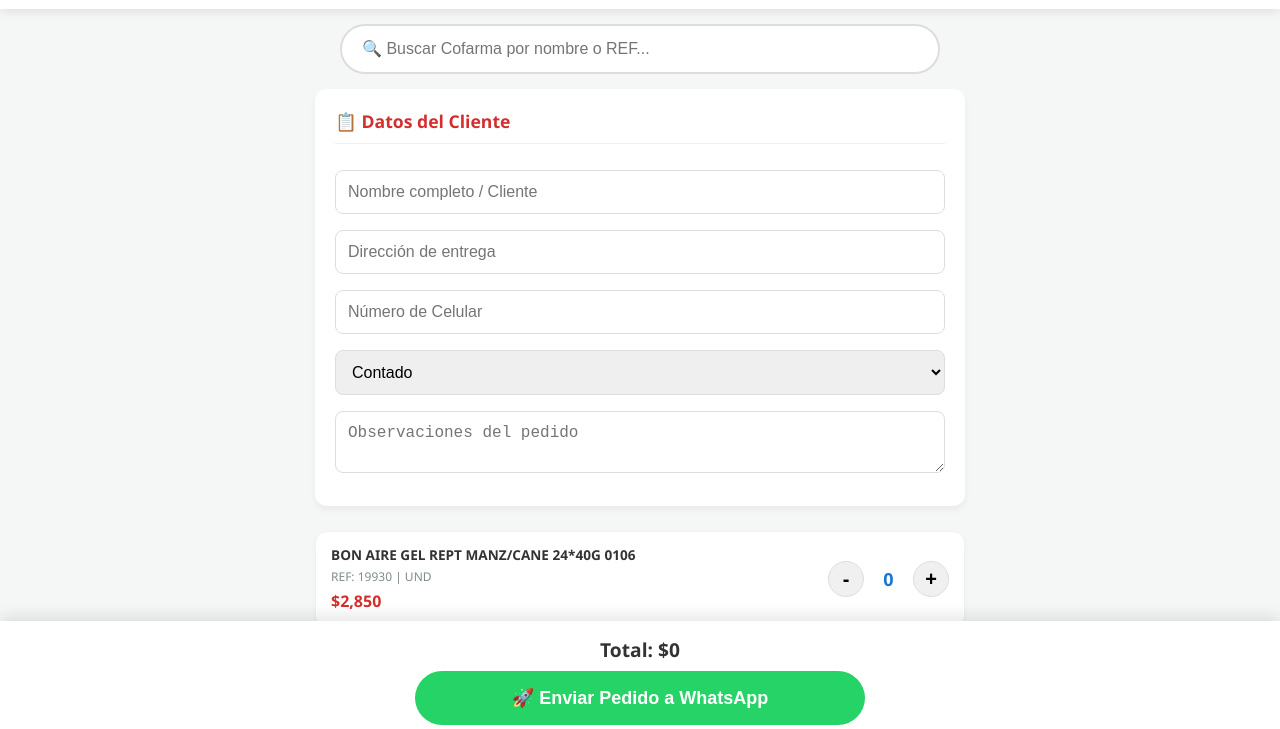
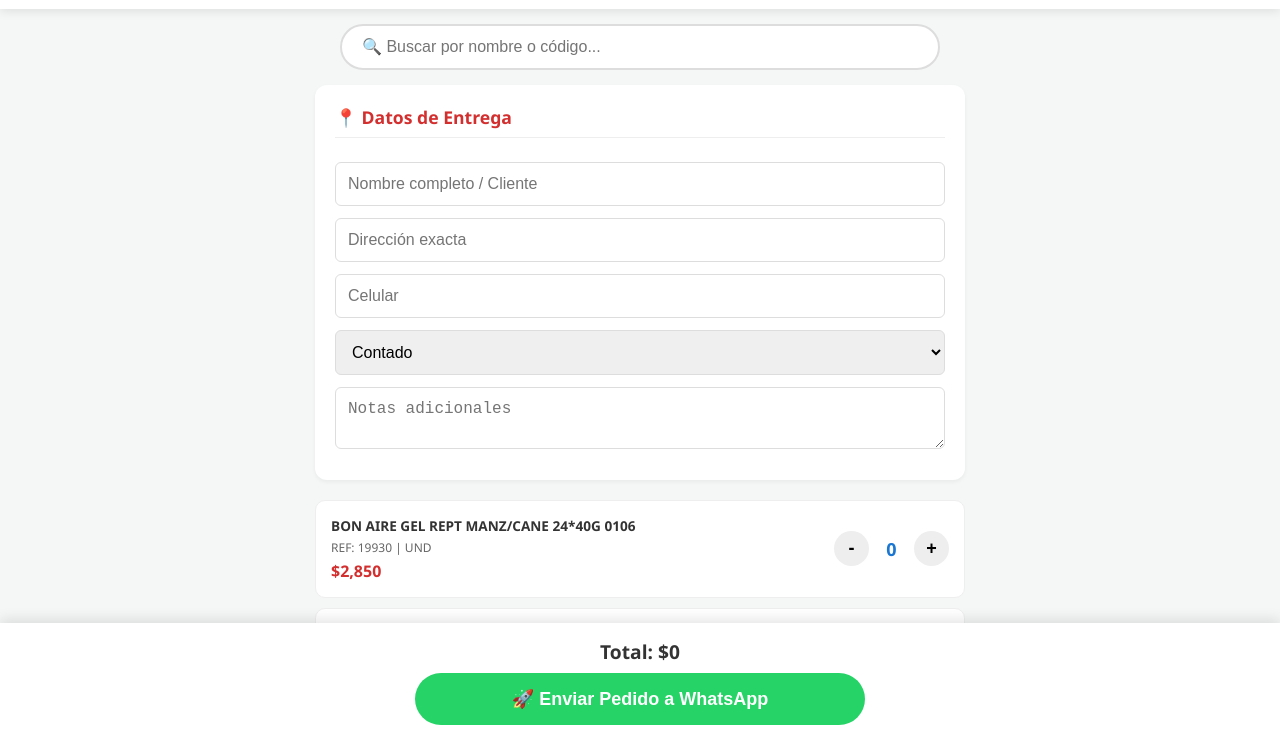
Before and after one commit to haroldco45/distrilecocaucasia, a plain HTML site: page index.html in a window 1280 px wide. Shown: the part 60-789 px from the top of the page. Drawn offline with Linux system fonts and the light colour scheme.

Commit message:
Update index.html

```diff
--- a/index.html
+++ b/index.html
@@ -3,31 +3,31 @@
 <head>
     <meta charset="UTF-8">
     <meta name="viewport" content="width=device-width, initial-scale=1.0">
-    <title>Pedidos Línea Cofarma - Distrileco</title>
+    <title>Pedidos Cofarma - Distrileco</title>
     <style>
         :root { --primary: #d32f2f; --secondary: #1976d2; --bg: #f4f7f6; --success: #25d366; }
-        body { font-family: 'Segoe UI', system-ui, sans-serif; margin: 0; background: var(--bg); padding-bottom: 140px; }
+        body { font-family: 'Segoe UI', sans-serif; margin: 0; background: var(--bg); padding-bottom: 140px; }
         header { background: white; padding: 12px 20px; box-shadow: 0 2px 10px rgba(0,0,0,0.1); position: sticky; top: 0; z-index: 1000; }
         .logo-header { display: flex; justify-content: space-between; align-items: center; max-width: 800px; margin: 0 auto; }
         .logo-header img { height: 45px; object-fit: contain; }
         .search-container { padding: 15px; max-width: 600px; margin: auto; }
-        #buscador { width: 100%; padding: 14px 20px; border: 2px solid #ddd; border-radius: 30px; font-size: 16px; outline: none; box-sizing: border-box; }
+        #buscador { width: 100%; padding: 12px 20px; border: 2px solid #ddd; border-radius: 25px; font-size: 16px; box-sizing: border-box; outline: none; }
         .container { padding: 0 15px; max-width: 650px; margin: auto; }
-        .client-form { background: white; padding: 20px; border-radius: 12px; margin-bottom: 25px; box-shadow: 0 4px 6px rgba(0,0,0,0.05); }
-        .client-form h3 { margin-top:0; color: var(--primary); font-size: 1.1rem; border-bottom: 1px solid #f0f0f0; padding-bottom: 10px; }
-        .client-form input, .client-form select, .client-form textarea { width: 100%; padding: 12px; margin: 8px 0; border: 1px solid #ddd; border-radius: 8px; box-sizing: border-box; font-size: 16px; }
-        .product-card { background: white; padding: 15px; margin-bottom: 10px; border-radius: 12px; display: flex; justify-content: space-between; align-items: center; border: 1px solid #f0f0f0; box-shadow: 0 2px 4px rgba(0,0,0,0.03); }
-        .product-info h4 { margin: 0; font-size: 0.85rem; color: #333; text-transform: uppercase; line-height: 1.2; }
-        .product-info small { color: #7f8c8d; font-size: 0.75rem; margin-top: 5px; display: block; }
-        .product-info .price { color: var(--primary); font-weight: bold; font-size: 1rem; margin-top: 5px; display: block; }
-        .qty-control { display: flex; align-items: center; gap: 12px; }
-        .btn-qty { background: #f0f0f0; border: 1px solid #ddd; width: 36px; height: 36px; border-radius: 50%; font-weight: bold; cursor: pointer; font-size: 20px; }
+        .client-form { background: white; padding: 20px; border-radius: 12px; margin-bottom: 20px; box-shadow: 0 2px 4px rgba(0,0,0,0.05); }
+        .client-form h3 { margin-top:0; color: var(--primary); font-size: 1.1rem; border-bottom: 1px solid #eee; padding-bottom: 8px; }
+        .client-form input, .client-form select, .client-form textarea { width: 100%; padding: 12px; margin: 6px 0; border: 1px solid #ddd; border-radius: 6px; box-sizing: border-box; font-size: 16px; }
+        .product-card { background: white; padding: 15px; margin-bottom: 10px; border-radius: 10px; display: flex; justify-content: space-between; align-items: center; border: 1px solid #eee; }
+        .product-info h4 { margin: 0; font-size: 0.85rem; color: #333; text-transform: uppercase; }
+        .product-info small { color: #666; font-size: 0.75rem; display: block; margin-top: 4px; }
+        .product-info .price { color: var(--primary); font-weight: bold; font-size: 1rem; margin-top: 4px; display: block; }
+        .qty-control { display: flex; align-items: center; gap: 10px; }
+        .btn-qty { background: #eee; border: none; width: 35px; height: 35px; border-radius: 50%; font-weight: bold; cursor: pointer; font-size: 18px; }
         .qty-val { font-weight: bold; min-width: 25px; text-align: center; font-size: 18px; color: var(--secondary); }
-        .footer-action { position: fixed; bottom: 0; width: 100%; background: white; padding: 15px 0; box-shadow: 0 -5px 15px rgba(0,0,0,0.1); text-align: center; }
-        .total-box { margin-bottom: 8px; font-weight: 800; font-size: 1.2rem; color: #333; }
-        .btn-send { background: var(--success); color: white; border: none; padding: 16px; border-radius: 35px; font-weight: bold; width: 90%; max-width: 450px; cursor: pointer; font-size: 18px; }
-        .distrileco-footer { background: #f8f9fa; padding: 20px; border-radius: 12px; font-size: 0.85rem; color: #495057; margin-top: 20px; text-align: center; }
-        .branding { font-size: 0.75rem; color: #aaa; text-align: center; margin: 15px 0; }
+        .footer-action { position: fixed; bottom: 0; width: 100%; background: white; padding: 15px 0; box-shadow: 0 -4px 12px rgba(0,0,0,0.1); text-align: center; }
+        .total-banner { margin-bottom: 8px; font-weight: bold; font-size: 1.2rem; color: #333; }
+        .btn-send { background: var(--success); color: white; border: none; padding: 15px; border-radius: 30px; font-weight: bold; width: 90%; max-width: 450px; cursor: pointer; font-size: 18px; }
+        .distrileco-footer { background: #eee; padding: 15px; border-radius: 8px; font-size: 0.8rem; color: #555; margin-top: 20px; text-align: center; }
+        .branding { font-size: 0.7rem; color: #999; text-align: center; margin: 15px 0; }
     </style>
 </head>
 <body>
@@ -40,28 +40,28 @@
 </header>
 
 <div class="search-container">
-    <input type="text" id="buscador" placeholder="🔍 Buscar Cofarma por nombre o REF..." onkeyup="filtrar()">
+    <input type="text" id="buscador" placeholder="🔍 Buscar por nombre o código..." onkeyup="filtrar()">
 </div>
 
 <div class="container">
     <div class="client-form">
-        <h3>📋 Datos del Cliente</h3>
+        <h3>📍 Datos de Entrega</h3>
         <input type="text" id="nombre" placeholder="Nombre completo / Cliente">
-        <input type="text" id="direccion" placeholder="Dirección de entrega">
-        <input type="tel" id="celular" placeholder="Número de Celular">
+        <input type="text" id="direccion" placeholder="Dirección exacta">
+        <input type="tel" id="celular" placeholder="Celular">
         <select id="forma_pago">
             <option value="Contado">Contado</option>
             <option value="Transferencia">Transferencia</option>
             <option value="Crédito">Crédito</option>
         </select>
-        <textarea id="observacion" rows="2" placeholder="Observaciones del pedido"></textarea>
+        <textarea id="observacion" rows="2" placeholder="Notas adicionales"></textarea>
     </div>
 
     <div id="lista-productos"></div>
 
     <div class="distrileco-footer">
         <strong>DISTRILECO S.A.</strong><br>
-        📍 Carrera 2 diagonal 25 No 2-25, Caucasia Antioquia<br>
+        Carrera 2 diagonal 25 No 2-25, Caucasia Antioquia<br>
         Celular/WhatsApp: 311 770 0431
     </div>
 
@@ -72,14 +72,13 @@
 </div>
 
 <div class="footer-action">
-    <div class="total-box" id="gran-total">Total: $0</div>
+    <div class="total-banner" id="gran-total">Total: $0</div>
     <button class="btn-send" onclick="enviarPedido()">🚀 Enviar Pedido a WhatsApp</button>
 </div>
 
 <script>
     const WHATSAPP_DESTINO = "573117700431";
 
-    // --- LISTA OFICIAL EXTRAÍDA DE pcofarma.xls (94 ÍTEMS) ---
     const productos = [
         {"codigo": "19930", "med": "UND", "nombre": "BON AIRE GEL REPT MANZ/CANE 24*40G 0106", "valor": 2850},
         {"codigo": "19910", "med": "UND", "nombre": "TERGO GLOP INODORO 24*2*48G CITRU 010201", "valor": 8700},
@@ -96,8 +95,8 @@
         {"codigo": "18693", "med": "UND", "nombre": "BON AIRE GEL REPT MORA SILVE 24*40G 0105", "valor": 2920},
         {"codigo": "18532", "med": "UND", "nombre": "BON AIRE GEL MORA CANASTA 12*40GR 0206", "valor": 4770},
         {"codigo": "18278", "med": "UND", "nombre": "RAYOL LIQ PISTOLA MATATODO 12*460ML 0101", "valor": 9050},
-        {"codigo": "18221", "med": "UND", "nombre": "BON AIRE ELECT OIL VAINILLA;AMBAR 12*25 0107", "valor": 12580},
-        {"codigo": "18169", "med": "UND", "nombre": "BON AIRE ELECT RPT MANDARINA;TORON 12*25 0207", "valor": 8850},
+        {"codigo": "18221", "med": "UND", "nombre": "BON AIRE ELECT OIL VAINILLA AMBAR 12*25 0107", "valor": 12580},
+        {"codigo": "18169", "med": "UND", "nombre": "BON AIRE ELECT RPT MANDARINA TORON 12*25 0207", "valor": 8850},
         {"codigo": "17918", "med": "UND", "nombre": "SPRAY DESINFECT COOL WATE DEOX 12*400", "valor": 10320},
         {"codigo": "17917", "med": "UND", "nombre": "BON SPRAY VAINILLA Y AMBAR 12*400ML", "valor": 8290},
         {"codigo": "17869", "med": "UND", "nombre": "BON SPRAY FRUTAS DEL CARIBE 12*400 30116", "valor": 8290},
@@ -160,26 +159,26 @@
         {"codigo": "15048", "med": "UND", "nombre": "PINOLINA CANELA 24*150ML 0101", "valor": 1550},
         {"codigo": "15047", "med": "UND", "nombre": "PINOLINA BAMBU 24*150ML 0102", "valor": 1550},
         {"codigo": "15046", "med": "UND", "nombre": "PINOLINA BABY FRESH 24*150ML 0111", "valor": 1550},
-        {"codigo": "15045", "med": "UND", "nombre": "BON VARITAS VAINILLA 12*80ML 0103", "valor": 12900},
-        {"codigo": "15044", "med": "UND", "nombre": "BON VARITAS POMELO 12*80ML 0102", "valor": 12900},
-        {"codigo": "15043", "med": "UND", "nombre": "BON VARITAS MANZANA CANELA 12*80ML 0101", "valor": 12900},
+        {"codigo": "15045", "med": "UND", "nombre": "BON VARITAS VAINILLA 12*80ML 20115", "valor": 12900},
+        {"codigo": "15044", "med": "UND", "nombre": "BON VARITAS POMELO 12*80ML 20114", "valor": 12900},
+        {"codigo": "15043", "med": "UND", "nombre": "BON VARITAS MANZANA CANELA 12*80ML 20113", "valor": 12900},
+        {"codigo": "15042", "med": "UND", "nombre": "BON VARITA LAVA-PRO-MANZANI 12*80ML 0112", "valor": 12900},
+        {"codigo": "15041", "med": "UND", "nombre": "BON VARITAS FRUTOS ROJOS 12*80ML 0110", "valor": 12900},
+        {"codigo": "15038", "med": "UND", "nombre": "BON VARITAS BAMBU 12*80ML 0107", "valor": 12900},
+        {"codigo": "15037", "med": "UND", "nombre": "BON VARITAS ARMO FLORAL 12*80ML 0106", "valor": 12900},
+        {"codigo": "15036", "med": "UND", "nombre": "BON VARITAS VAINILLA 12*40ML 10103", "valor": 7470},
+        {"codigo": "15035", "med": "UND", "nombre": "BON VARITAS MANZA/CANELA 12*40ML 10102", "valor": 7470},
+        {"codigo": "15034", "med": "UND", "nombre": "BON VARITAS FRUTO ROJO 12*40ML 10101", "valor": 7470},
+        {"codigo": "15030", "med": "UND", "nombre": "BON SPRAY FRUTOS ROJOS 12*400ML 0111", "valor": 8290},
         {"codigo": "15021", "med": "UND", "nombre": "BON SPRAY BRISA TROPICAL 12*250 0101", "valor": 5340},
         {"codigo": "15020", "med": "UND", "nombre": "BON GEL CANASTA MANZANA 12*40G 0205", "valor": 4770},
         {"codigo": "15017", "med": "UND", "nombre": "BON GEL CONO MANZANA 12*170G 0101", "valor": 5650},
-        {"codigo": "15006", "med": "UND", "nombre": "BON GEL RPT MANZ/CANE 24*40G BONIF", "valor": 1},
-        {"codigo": "15005", "med": "UND", "nombre": "BON GEL REPT MANZANA 24*40G 0101", "valor": 2850},
-        {"codigo": "11649", "med": "UND", "nombre": "DESMANCHADOR ALASKA 1*20LT 0101", "valor": 105500},
-        {"codigo": "11648", "med": "UND", "nombre": "ALMIDON ALASKA 1*20LT 0101", "valor": 134200},
-        {"codigo": "19932", "med": "UND", "nombre": "BON AIRE GEL REPT*3 MANZ/CANE 8*40G 0205", "valor": 8800},
-        {"codigo": "19931", "med": "UND", "nombre": "BON AIRE GEL REPT*3 MORA SILVE 8*40G 0206", "valor": 8800},
-        {"codigo": "19929", "med": "UND", "nombre": "BON VELAROMA BIFASICA PALO SANTO 12*103", "valor": 5530},
-        {"codigo": "19928", "med": "UND", "nombre": "PINOLINA OXY FUSION CITRICA 12*960ML", "valor": 6120},
-        {"codigo": "19927", "med": "UND", "nombre": "RAYOL MATATODO CUCARACH/HORM 24*110G", "valor": 5460}
+        {"codigo": "15005", "med": "UND", "nombre": "BON GEL REPT MANZANA 24*40G 0101", "valor": 2850}
     ];
 
     let carrito = {};
 
-    function renderProductos() {
+    function render() {
         const div = document.getElementById('lista-productos');
         div.innerHTML = productos.map(p => `
             <div class="product-card" data-nombre="${p.nombre.toLowerCase()}" data-codigo="${p.codigo}">
@@ -211,15 +210,14 @@
         let total = 0;
         for (let k in carrito) {
             let p = productos.find(x => x.codigo === k);
-            total += (p.valor * carrito[k]);
+            if(p) total += (p.valor * carrito[k]);
         }
         document.getElementById('gran-total').innerText = `Total: $${total.toLocaleString()}`;
     }
 
     function enviarPedido() {
         const cli = { n: document.getElementById('nombre').value, d: document.getElementById('direccion').value, c: document.getElementById('celular').value, p: document.getElementById('forma_pago').value, o: document.getElementById('observacion').value };
-        if (!cli.n || !cli.d || !cli.c) return alert("Por favor complete los datos obligatorios del cliente");
-
+        if (!cli.n || !cli.d || !cli.c) return alert("Faltan datos");
         let items = ""; let total = 0;
         for (let k in carrito) {
             if (carrito[k] > 0) {
@@ -229,13 +227,12 @@
                 total += sub;
             }
         }
-        if (!items) return alert("Debe agregar al menos un producto al pedido");
-
-        const msg = `*PEDIDO COFARMA - DISTRILECO*\n\n*Cliente:* ${cli.n}\n*Dir:* ${cli.d}\n*Tel:* ${cli.c}\n*Pago:* ${cli.p}\n*Obs:* ${cli.o}\n\n*Detalle del Pedido:*\n${items}\n*TOTAL A PAGAR: $${total.toLocaleString()}*\n\n_Vibras Positivas ©_`;
+        if (!items) return alert("Sin productos");
+        const msg = `*PEDIDO COFARMA*\n*Cli:* ${cli.n}\n*Dir:* ${cli.d}\n*Tel:* ${cli.c}\n*Pago:* ${cli.p}\n*Obs:* ${cli.o}\n\n*Pedido:*\n${items}\n*Total: $${total.toLocaleString()}*\n\n_Vibras Positivas ©_`;
         window.open(`https://api.whatsapp.com/send?phone=${WHATSAPP_DESTINO}&text=${encodeURIComponent(msg)}`);
     }
 
-    renderProductos();
+    render();
 </script>
 </body>
 </html>
```
